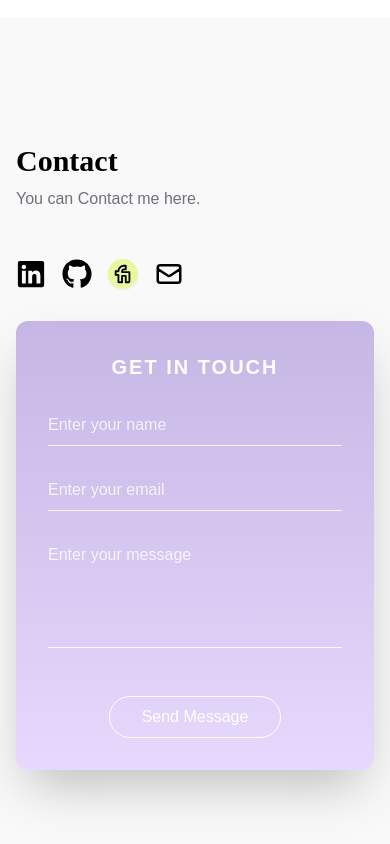
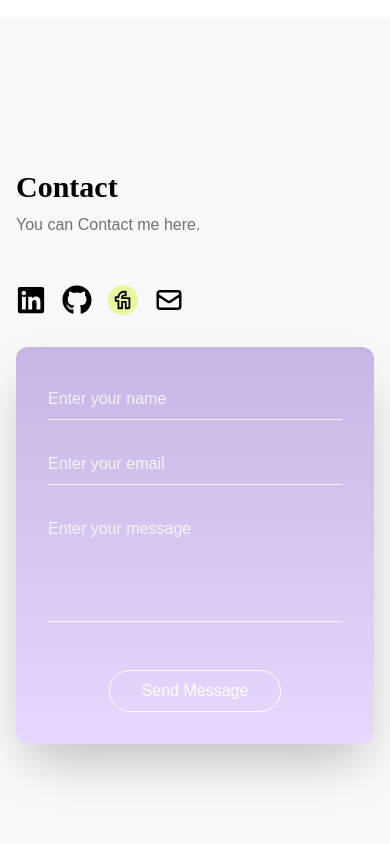
Before and after one commit to Meriemchm/ch-react-self-portfolio, a React (Vite) app in the folder client/: page / in a window 390 px wide. Shown: the part 5937-6781 px from the top of the page. Built offline with nearby package versions, Linux system fonts and the light colour scheme; no server answers; a web font is replaced by a local one.

Commit message:
Hide "GET IN TOUCH" heading on smaller screens for improved responsiveness

```diff
--- a/client/src/components/Contact/Contact.jsx
+++ b/client/src/components/Contact/Contact.jsx
@@ -58,7 +58,7 @@ const Contact = () => {
             method="POST"
             className="w-full max-w-md bg-gradient-to-b from-primary/35 to-second rounded-xl p-8 shadow-2xl flex flex-col gap-6"
           >
-            <h3 className="text-center text-white text-xl font-semibold tracking-widest">
+            <h3 className="hidden md:block text-center text-white text-xl font-semibold tracking-widest">
               GET IN TOUCH
             </h3>
 
```
